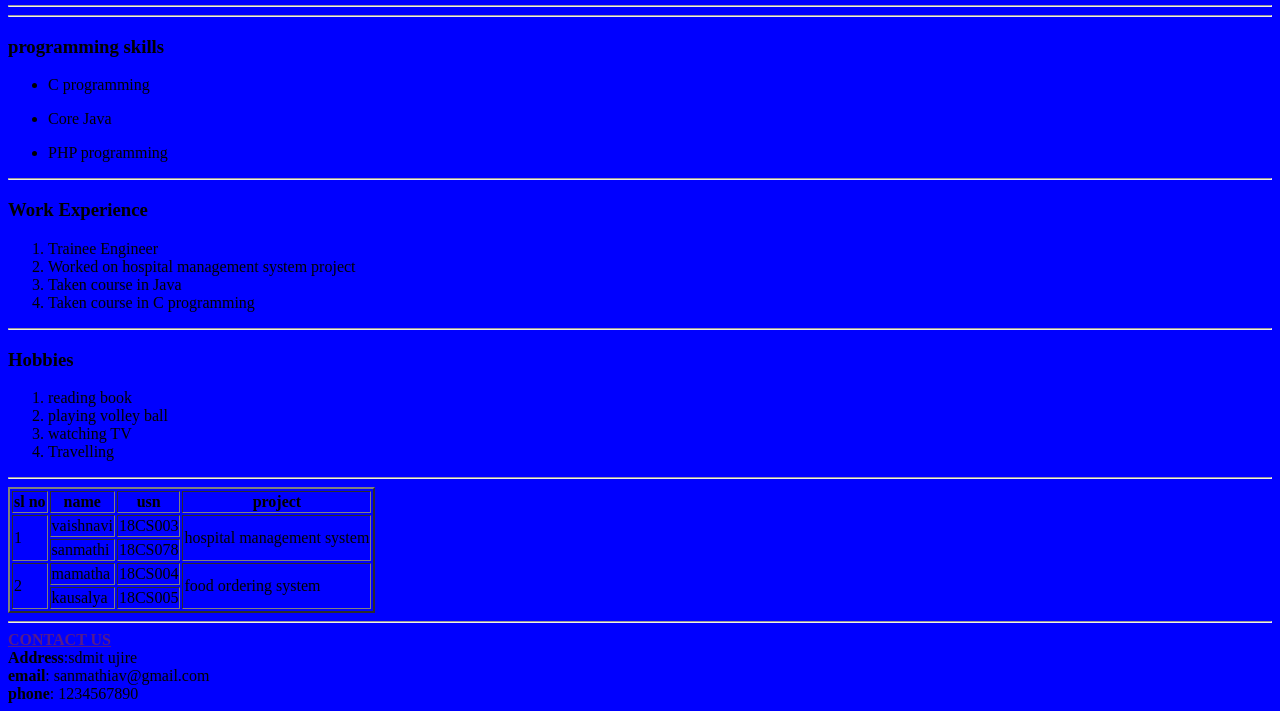
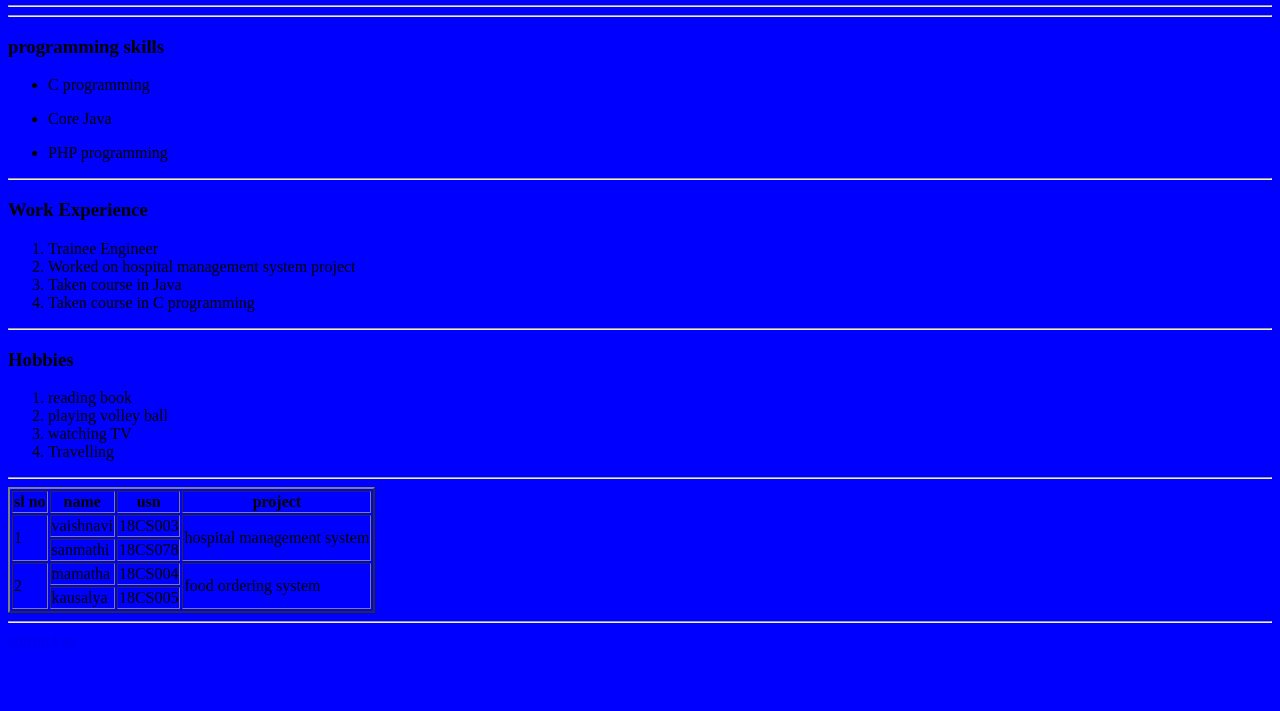
Before and after one commit to sanmathiav/Resume, a plain HTML site: page index.html in a window 1280 px wide. Shown: the part 165-876 px from the top of the page. After the commit the page ends 822 px from the top, so only its background shows below. Drawn offline with Linux system fonts and the light colour scheme.

Commit message:
Update index.html

```diff
--- a/index.html
+++ b/index.html
@@ -113,14 +113,12 @@
       </tr>
     </table>
     <hr/>
-    <b><a href="">CONTACT US</a></b><br/>
-    <b>Address</b>:<span>sdmit ujire</span><br/>
+    <b><a href="contactus.html">contact us</a></b>
 
 
-    <b>email</b>:
-    <span>sanmathiav@gmail.com</span><br/>
-    <b>phone</b>:
-    <span>1234567890</span>
+
+
+
 
 
 
```
